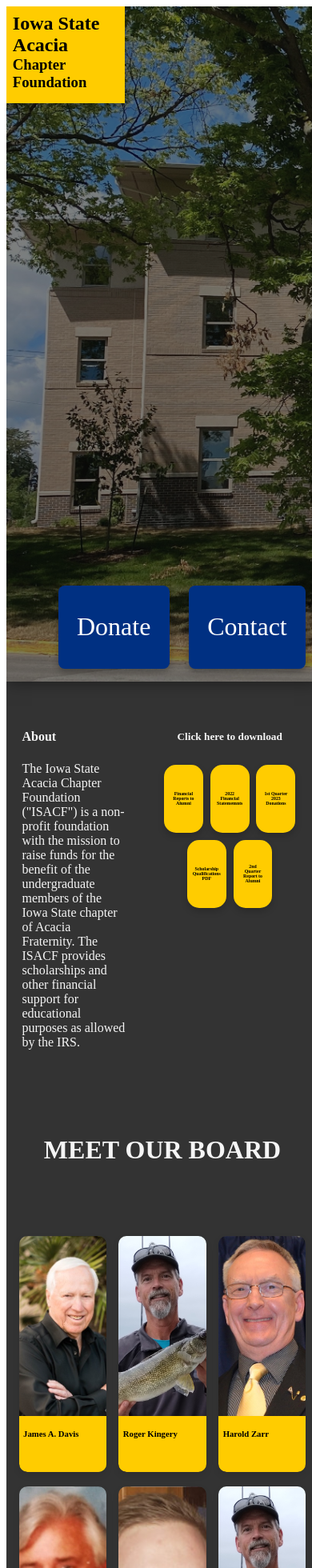
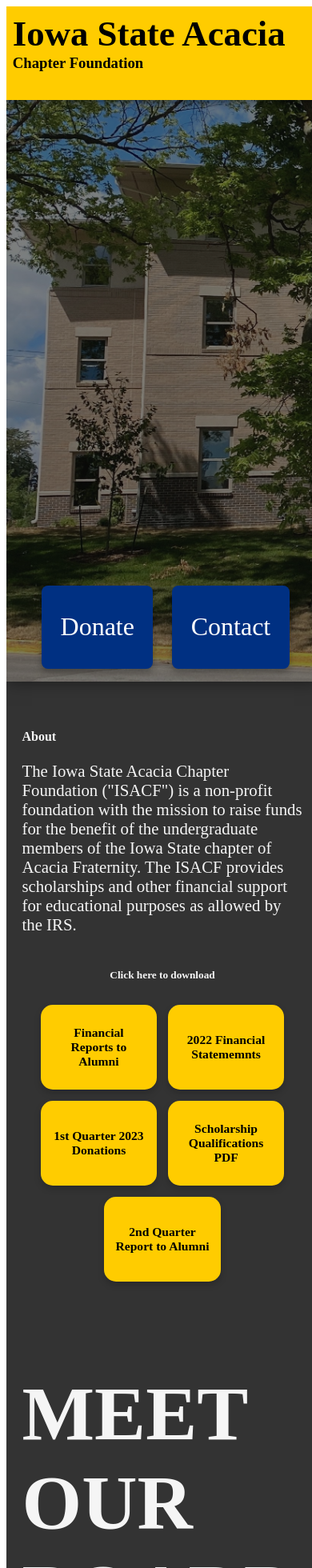
Before and after one commit to kevin21018212/Acacia-Website, a Next.js app: page / in a window 390 px wide. Shown: the top 1960 px of the page at 80% size. Built offline with nearby package versions, Linux system fonts and the light colour scheme.

Commit message:
mobile layout optimizations

```diff
--- a/app/components/membercard.tsx
+++ b/app/components/membercard.tsx
@@ -14,8 +14,8 @@
 
 const BoardMemberCard: React.FC<BoardMemberCardProps> = ({ member }) => {
   const descriptionVariants = {
-    hidden: { height: "20%" },
-    visible: { height: "50%" },
+    hidden: { height: "10%" },
+    visible: { height: "40%" },
   };
 
   const infoVariants = {
--- a/app/css/about.module.css
+++ b/app/css/about.module.css
@@ -3,14 +3,19 @@
   display: flex;
   justify-content: center;
   align-items: flex-start;
-  height: 60vh;
+  height: auto;
   padding-top: 10%;
+  margin-bottom: 10%;
 }
 
 .about {
-  width: 35%;
-  margin: 0% 5% 5% 5%;
+  width: 40%;
+  margin: 0 auto 0 5%;
   color: whitesmoke;
+}
+
+.paragraph {
+  font-size: 1.5rem;
 }
 
 .downloads {
@@ -18,7 +23,9 @@
   display: flex;
   flex-direction: column;
   align-items: center;
+  margin: 0 auto;
 }
+
 .downloadText {
   color: whitesmoke;
 }
@@ -45,6 +52,7 @@
   box-shadow: 0 4px 8px rgba(0, 0, 0, 0.2);
   transition: background-color 0.3s, transform 0.3s;
 }
+
 .box p {
   font-size: 1.5vw;
   font-weight: 600;
@@ -53,3 +61,28 @@
 .box:hover {
   transform: scale(1.05);
 }
+
+@media (max-width: 768px) {
+  .container {
+    flex-direction: column;
+  }
+
+  .about {
+    width: 90vw;
+  }
+  .paragraph {
+    font-size: 1.3rem;
+  }
+
+  .downloads {
+    width: 90vw;
+  }
+  .box {
+    width: 30vw;
+    height: 20vw;
+  }
+  .box p {
+    font-size: 4vw;
+    font-weight: 600;
+  }
+}
--- a/app/css/boardmembers.module.css
+++ b/app/css/boardmembers.module.css
@@ -8,6 +8,7 @@
 .membersTitle {
   margin-bottom: 50px;
 }
+
 .membersTitle h1 {
   color: whitesmoke;
 }
@@ -19,9 +20,20 @@
   width: 100vw;
   padding: 2.5%;
 }
+
 .cardBox {
-  width: 28%;
-  height: 35vh;
+  width: 28vw;
+  height: 40vh;
   margin: 2%;
   margin-bottom: 2.5%;
 }
+
+@media (max-width: 768px) {
+  .cardBox {
+    width: 90vw;
+  }
+  .membersTitle h1 {
+    padding-left: 5%;
+    font-size: 6rem;
+  }
+}
--- a/app/css/landing.module.css
+++ b/app/css/landing.module.css
@@ -47,8 +47,34 @@
   margin: 0;
   font-size: 2rem;
 }
+
 .clickableBox:hover {
   background: linear-gradient(#005093, #005094);
   transform: scale(1.05);
   box-shadow: 0 6px 12px rgba(0, 0, 0, 0.5);
 }
+
+@media (max-width: 768px) {
+  .gridContainer {
+    display: flex;
+    flex-direction: column;
+    height: 100vh;
+  }
+  .contentContainer {
+    width: 100vw;
+    height: 12vh;
+    justify-self: flex-start;
+  }
+  .contentContainer h2 {
+    font-size: 3rem;
+  }
+  .contentContainer h2 {
+    font-size: 2.8rem;
+  }
+
+  .buttonContainer {
+    width: 100vw;
+    justify-self: flex-end;
+    justify-content: center;
+  }
+}
--- a/app/css/membercard.module.css
+++ b/app/css/membercard.module.css
@@ -18,11 +18,15 @@
   border-bottom-left-radius: 10px;
   border-bottom-right-radius: 10px;
   box-shadow: 0 2px 4px rgba(0, 0, 0, 0.1);
+  display: flex;
+  align-items: flex-start;
+  justify-content: flex-start;
+  flex-direction: column;
 }
 
 .description h6 {
   color: black;
-  margin: 10px 0;
+  margin-top: 2.5px;
 }
 
 .description p {
--- a/app/globals.css
+++ b/app/globals.css
@@ -22,7 +22,7 @@
 }
 
 h1 {
-  font-size: 5.5rem;
+  font-size: 7rem;
   margin-bottom: 0.5rem;
   font-family: "Univers 67 Condensed Bold", "Arial", "sans-serif";
 }
@@ -40,7 +40,7 @@
 }
 
 h4 {
-  font-size: 3rem;
+  font-size: 3.5rem;
   margin-bottom: 0rem;
   font-family: "Univers 57 Condensed", "Arial", "sans-serif";
 }
--- a/app/memberdata.ts
+++ b/app/memberdata.ts
@@ -29,12 +29,7 @@
     bio: "Lorem ipsum dolor sit amet, consectetur adipiscing elit.",
     image: "/images/buskecraig.jpeg", // Use full path from the root
   },
-  {
-    name: "Roger Kingrey",
-    position: "Member",
-    bio: "Lorem ipsum dolor sit amet, consectetur adipiscing elit.",
-    image: "/images/rogerkingrey.jpeg", // Use full path from the root
-  },
+
   {
     name: "Richard Taylor",
     position: "Director Emeritus",
```
